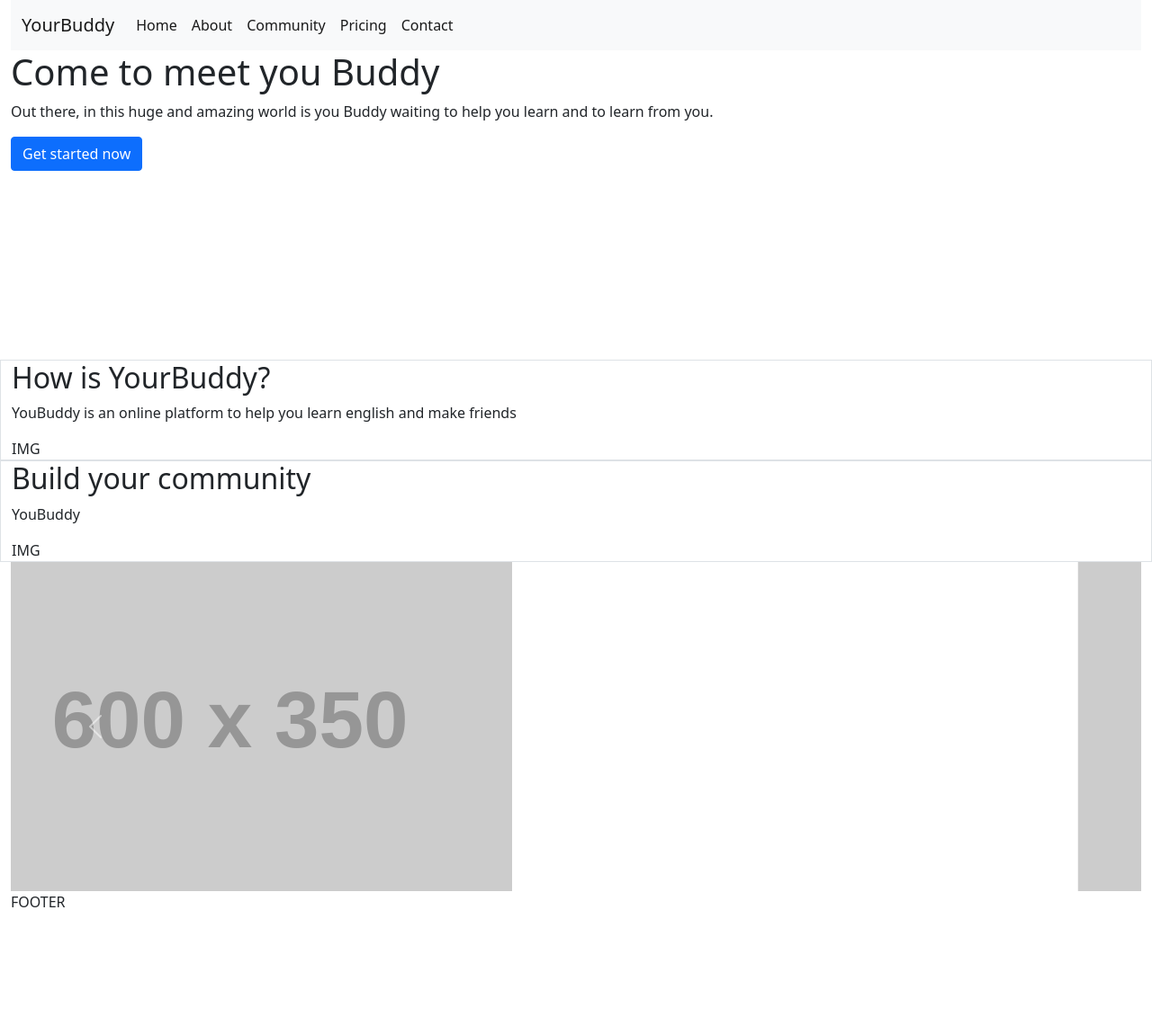
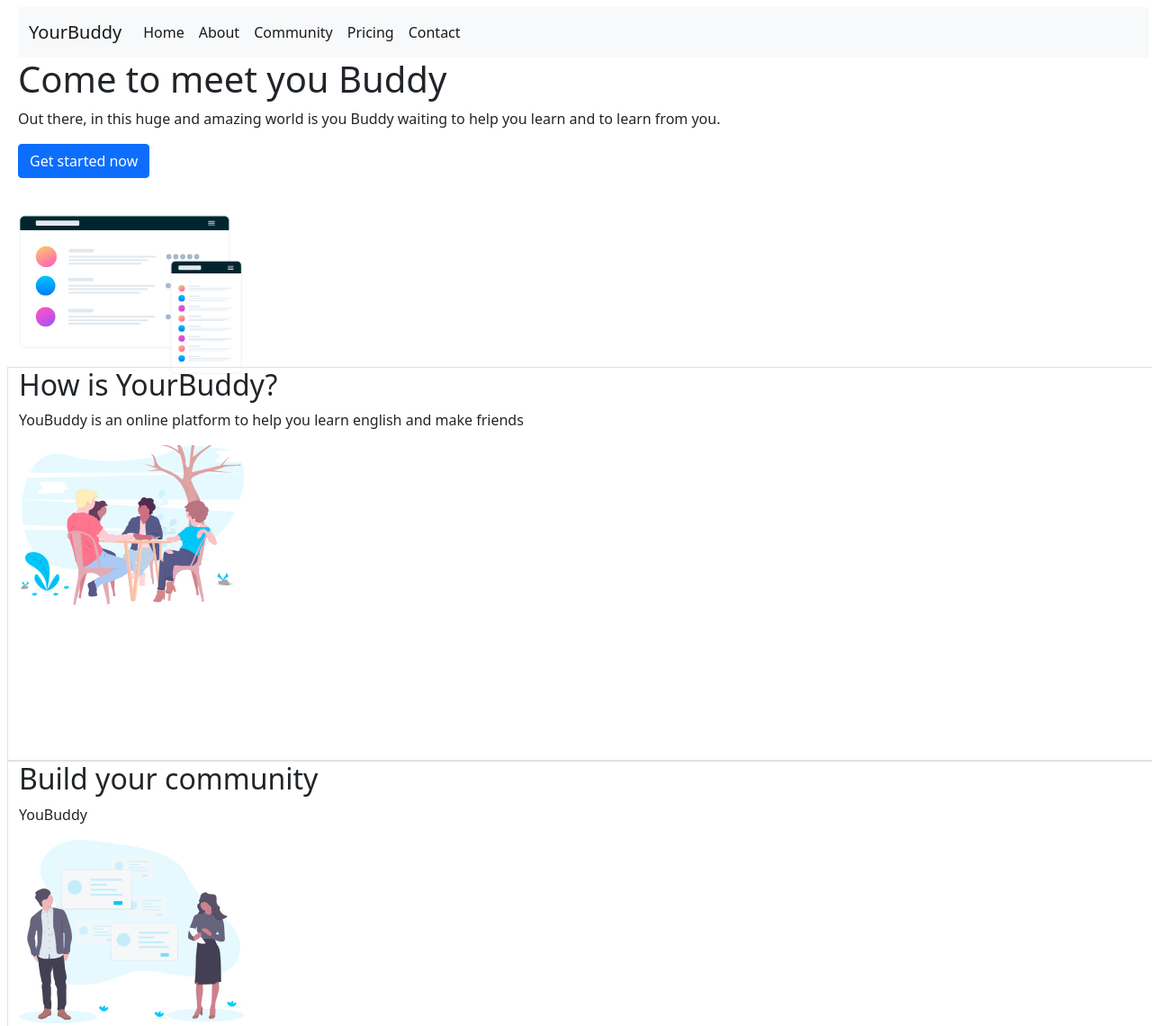
Before and after one commit to robertoteixeira-dev/Landing-Page, a plain HTML site: page index.html in a window 1280 px wide. Shown: the top 1141 px of the page at 90% size. Before the commit the page ends 1015 px from the top, so only its background shows below. Drawn offline with Linux system fonts and the light colour scheme; placeholder pictures from the web are drawn by us.

Commit message:
commit 03

```diff
--- a/index.html
+++ b/index.html
@@ -12,7 +12,7 @@
 </head>
 
 <body>
-    <div class="container-fluid" style="height:1000px">
+    <div class="container-fluid m-2" style="height:1000px">
 
         <div id="header" class="col-12" style="height:400px">
 
@@ -66,15 +66,16 @@
                 <button type="submit" class="btn btn-primary">Get started now</button>
             </div>
 
-
             <button class="navbar-toggler" type="button" data-bs-toggle="collapse"
                 data-bs-target="#navbarSupportedContent" aria-controls="navbarSupportedContent" aria-expanded="false"
                 aria-label="Toggle navigation">
                 <span class="navbar-toggler-icon"></span>
             </button>
 
-
-
+            <div class="head-image">
+                <img src="Img/illustration-mockups.svg" class="d-block w-50 mb-3"
+                    alt="First Image">
+            </div>
 
         </div>
 
@@ -83,7 +84,12 @@
                 <section id="about" class="col-12 border">
                     <h2>How is YourBuddy?</h2>
                     <p>YouBuddy is an online platform to help you learn english and make friends</p>
-                    IMG
+
+                    <div class="content-image">
+                        <img src="Img/illustration-flowing-conversation.svg" class="d-block w-50 mb-3"
+                            alt="Second Image">
+                    </div>
+
                 </section>
             </div>
 
@@ -91,8 +97,14 @@
                 <section id="about" class="col-12 border">
                     <h2>Build your community</h2>
                     <p>YouBuddy </p>
-                    IMG
+
+                    <div class="content-image">
+                        <img src="Img/illustration-grow-together.svg" class="d-block w-50 mb-3"
+                            alt="Second Image">
+                    </div>
+
                 </section>
+
             </div>
 
 
--- a/style.css
+++ b/style.css
@@ -0,0 +1,16 @@
+*{
+    margin:0px;
+    padding:0px;
+    text-decoration:none;
+}
+
+
+.head-image{
+    width:500px;
+    height:350px;
+}
+
+.content-image{
+    width:500px;
+    height:350px;
+}
```
Also changed, not shown: Img/illustration-flowing-conversation.svg (added), Img/illustration-grow-together.svg (added), Img/illustration-mockups.svg (added).
